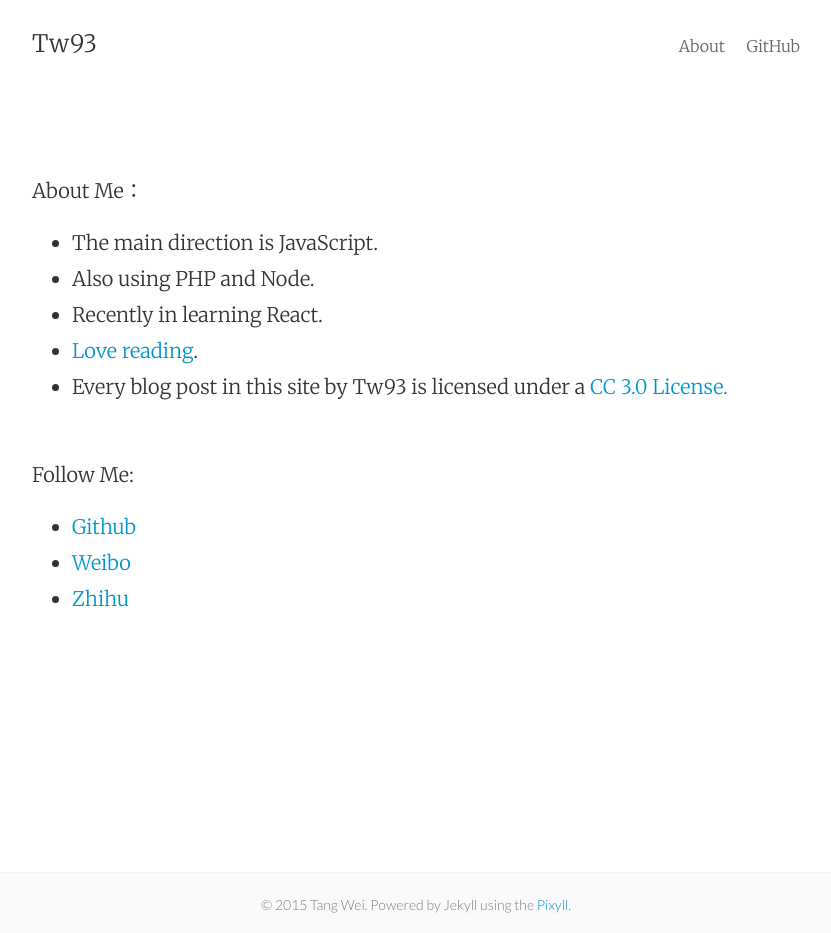
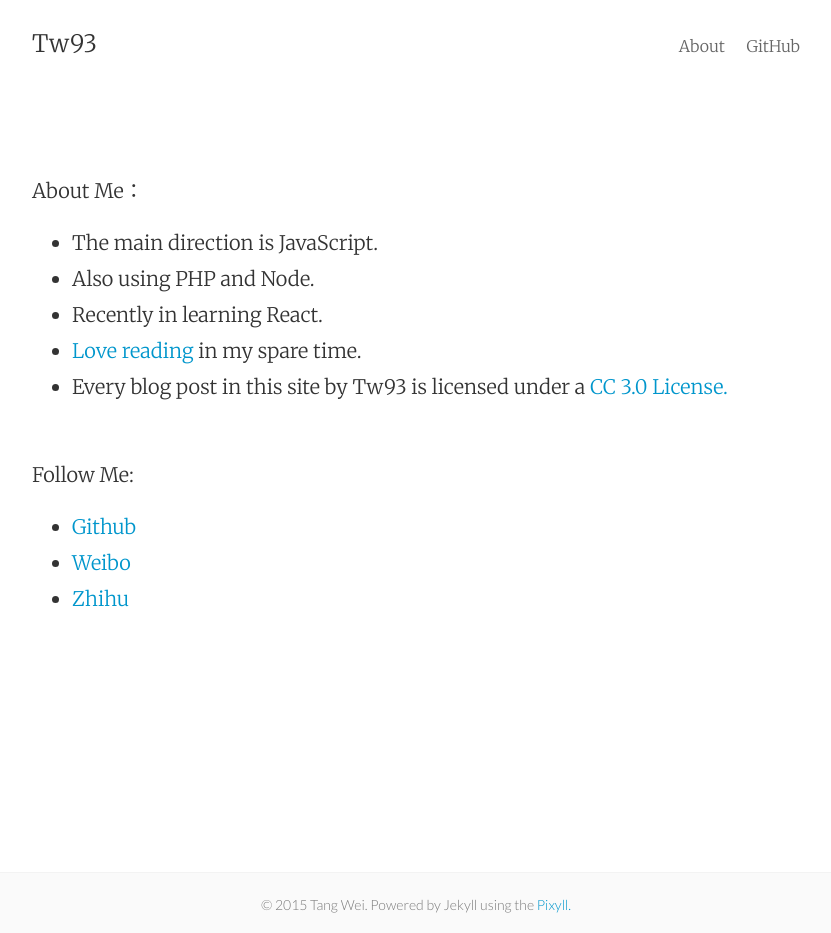
Before and after one commit to tw93/tw93.github.io, a Jekyll site: the page built from about.md, in a window 1280 px wide. Shown: the whole page, without its empty margins (224-1055 px from the left). Built offline with Jekyll 4.4.1, drawn with Linux system fonts in a browser that asks for light colours.

Commit message:
add the reading record in douban

```diff
--- a/about.md
+++ b/about.md
@@ -9,7 +9,7 @@ About Me：
 * The main direction is JavaScript.
 * Also using PHP and Node.
 * Recently in learning React.
-* [Love reading](http://book.douban.com/people/77063977/){:target="_blank"}.
+* [Love reading](http://book.douban.com/people/77063977/){:target="_blank"} in my spare time.
 * Every blog post in this site by Tw93 is licensed under a <a rel="license" href="http://creativecommons.org/licenses/by-nc/3.0/cn/" target="_blank">CC 3.0 License.</a>
 <br>
 
```
